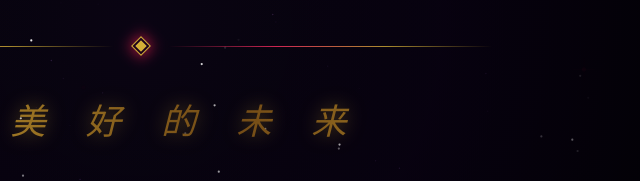
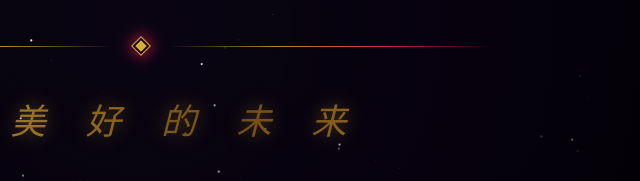
Before and after one commit to Symplatt/band-sub-era, a plain HTML site: page index.html in a window 1280 px wide. Shown: the part 375-556 px from the top of the page, 499-1139 px from the left. Drawn offline with Linux system fonts and the light colour scheme; animation ran at ten frames a second; a web font is replaced by a local one.

Commit message:
Update title and add new line styles in HTML

```diff
--- a/index.html
+++ b/index.html
@@ -3,7 +3,7 @@
 <head>
     <meta charset="UTF-8">
     <meta name="viewport" content="width=device-width, initial-scale=1.0">
-    <title>乐队子世代 - Ave Mujica Style</title>
+    <title>乐队子世代 by hero鹤星</title>
     <style>
         /* 引入更具张力的字体 */
         @import url('https://fonts.googleapis.com/css2?family=Cinzel+Decorative:wght@700;900&family=Noto+Serif+SC:wght@200;900&family=Playfair+Display:ital,wght@1,700&display=swap');
@@ -106,11 +106,19 @@
             width: 55%;
         }
 
-        .line {
+        .line-left {
             height: 1px;
             flex-grow: 1;
             /* 由红紫色过渡到金色的细线 */
             background: linear-gradient(to right, transparent,  #ff2e63, #d4af37, transparent);
+            opacity: 0.8;
+        }
+
+        .line-right {
+            height: 1px;
+            flex-grow: 1;
+            /* 由金色过渡到红紫色的细线 */
+            background: linear-gradient(to right, transparent, #d4af37, #ff2e63, transparent);
             opacity: 0.8;
         }
 
@@ -175,9 +183,9 @@
     <div class="main-title">乐队子世代</div>
 
     <div class="divider">
-        <div class="line"></div>
+        <div class="line-left"></div>
         <div class="diamond"></div>
-        <div class="line"></div>
+        <div class="line-right"></div>
     </div>
 
     <div class="sub-title">那美好的未来</div>
```
